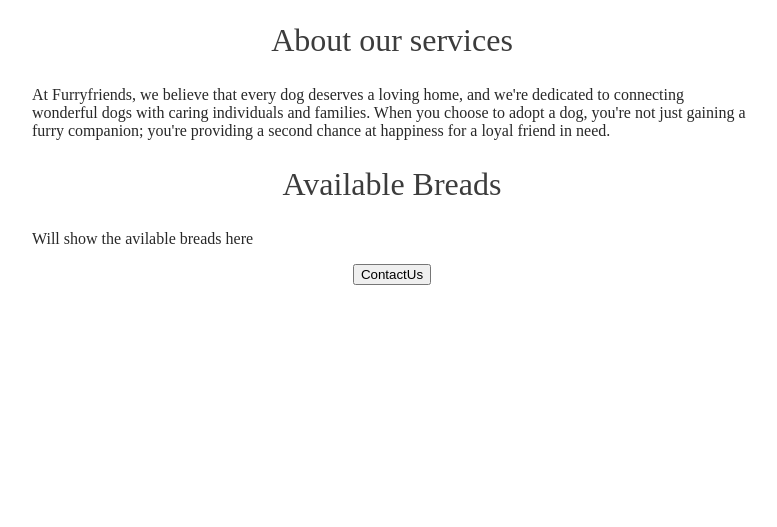
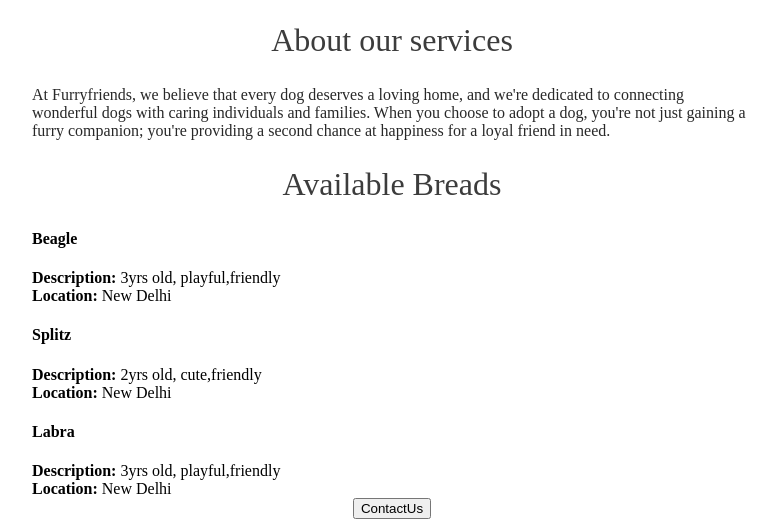
Before and after one commit to Akhil-0711/Website-Development, a Flask app: page / in a window 1280 px wide. Shown: the part 436-963 px from the top of the page, without its empty margins (248-1025 px from the left). Before the commit the page ends 721 px from the top, so only its background shows below. Run offline with Flask 3, Linux system fonts and the light colour scheme.

Commit message:
Added Content list

```diff
--- a/app.py
+++ b/app.py
@@ -2,9 +2,31 @@ from flask import Flask, render_template
 
 app = Flask(__name__)
 
+BREADS = [
+  {
+    'id': 1,
+    'name': 'Beagle',
+    'description':'3yrs old, playful,friendly',
+    'location': 'New Delhi'
+  },
+  {
+    'id': 2,
+    'name': 'Splitz',
+    'description':'2yrs old, cute,friendly',
+    'location': 'New Delhi'
+  },
+  {
+    'id': 3,
+    'name': 'Labra',
+    'description':'3yrs old, playful,friendly',
+    'location': 'New Delhi'
+  }
+]
+
 @app.route("/")
 def hello_world():
-    return render_template('home.html')
+    return render_template('home.html',
+                           breads = BREADS)
 
 if __name__ == '__main__':
   app.run(host='0.0.0.0', debug=True)
--- a/templates/home.html
+++ b/templates/home.html
@@ -44,7 +44,15 @@
       <h2>About our services</h2>
       <p>At Furryfriends, we believe that every dog deserves a loving home, and we're dedicated to connecting wonderful dogs with caring individuals and families. When you choose to adopt a dog, you're not just gaining a furry companion; you're providing a second chance at happiness for a loyal friend in need.</p>
       <h2>Available Breads</h2>
-      <p>Will show the avilable breads here</p>
+      <div>
+        {% for bread in breads %}
+          <div>
+           <h4>{{bread['name']}}</h4>
+            <div><b>Description:</b> {{bread['description']}}</div>
+            <div><b>Location:</b>  {{bread['location']}}</div>
+          </div>
+        {% endfor %}
+      </div>
           <div style="text-align:center;">
            <button>ContactUs</button>
           </div>
```
